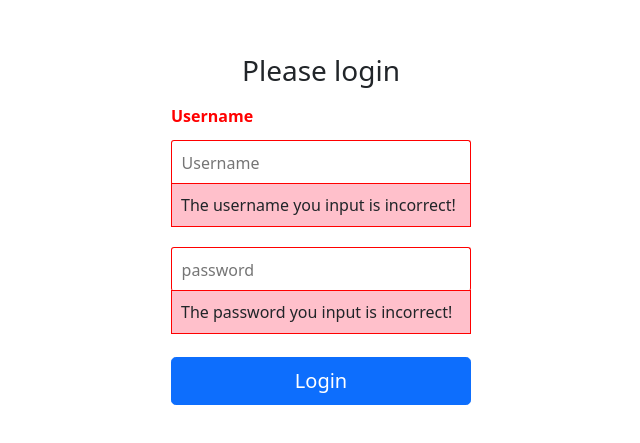
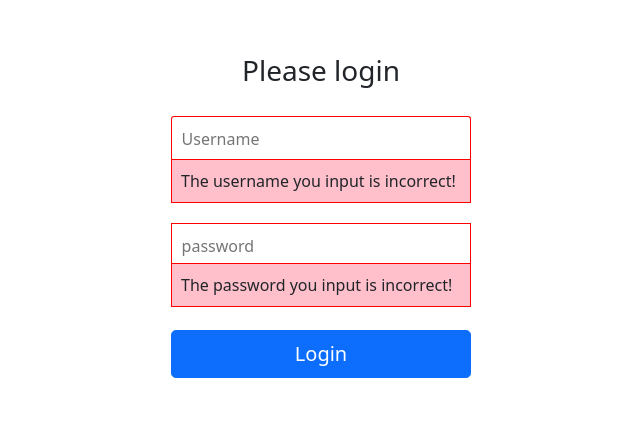
Before and after one commit to Incognito95/CA-2-Web-Client, a React (Create React App) app in the folder web-client/: page /login in a window 1280 px wide. Shown: the part 161-604 px from the top of the page, without its empty margins (319-959 px from the left). Built offline with nearby package versions, Linux system fonts and the light colour scheme.

Commit message:
login authentication

```diff
--- a/web-client/src/Components/Login.js
+++ b/web-client/src/Components/Login.js
@@ -22,7 +22,7 @@ function Login({ login }) {
             <form onChange={onChange}>
                 <div className="Form-fields">
                     <input type="text" id="username" className="ControlInput ControlInput--email" placeholder="Username" required />
-                        <label for="username" className="Control-label Control-label--email">Username</label>
+                        <label for="username" className="Control-label Control-label--email"></label>
                         <div className="Control-requirements Control-requirements--email">
                             The username you input is incorrect!
                         </div>
@@ -30,10 +30,9 @@ function Login({ login }) {
 
                         <input type="checkbox" id="show-password" className="show-password"/>
 
-                            <label htmlFor="show-password" className="Control-label Control-label--showPassword">
-                            </label>
+                            <label htmlFor="show-password" className="Control-label Control-label--showPassword"></label>
 
-                            <input type="text" id="password" name="password" placeholder="password" autoComplete="off" autoCapitalize="off" autoCorrect="off"
+                            <input type="password" id="password" name="password" placeholder="password" autoComplete="off" autoCapitalize="off" autoCorrect="off"
                                 required pattern="{4-5}" className="ControlInput ControlInput--password" />
 
                                 <label htmlFor="password" className="Control-label Control-label--password">Password</label>
```
